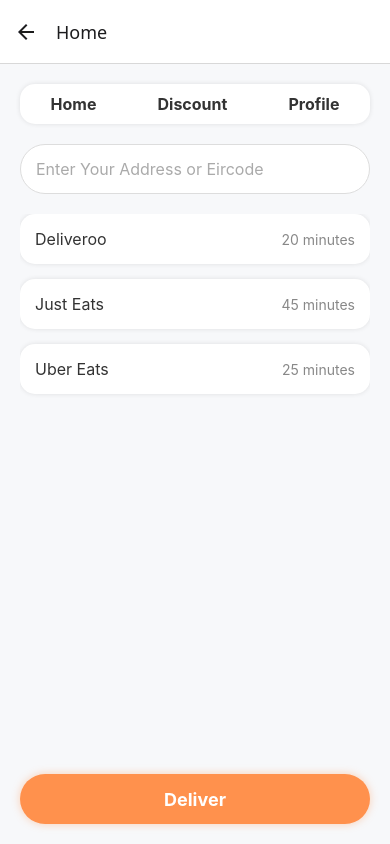
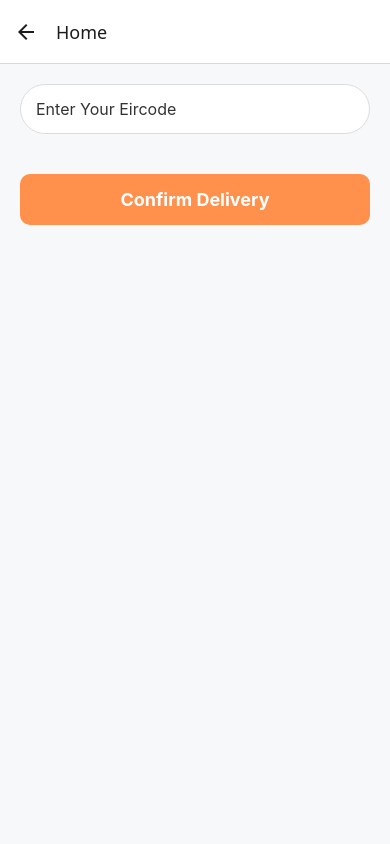
Before and after one commit to TUDublinBlanchBusinessIT/project-Sozifatima-1, a React Native app: screen /Home in a window 390 px wide. Built offline with nearby package versions, Linux system fonts and the light colour scheme.

Commit message:
added eircode

```diff
--- a/DiscountsScreen.js
+++ b/DiscountsScreen.js
@@ -3,33 +3,17 @@
 
 export default function DiscountsScreen({ navigation }) {
   const [selectedDiscount, setSelectedDiscount] = useState('');
-  const [selectedService, setSelectedService] = useState('');
 
-  // Handle Discount Selection
-  const handleSelectDiscount = (discount, service) => {
+  // Handle discount selection
+  const handleSelectDiscount = (discount) => {
     setSelectedDiscount(discount);
-    setSelectedService(service);
-
-    // Show Alert when a discount is applied
-    Alert.alert(
-      'Discount Applied',
-      `${discount} discount has been applied to ${service}!`
-    );
+    Alert.alert("Discount Applied", `${discount}% Discount has been applied.`);
   };
 
-  // Handle Delivery Button Click
-  const handleDelivery = () => {
-    if (selectedService && selectedDiscount) {
-      Alert.alert(
-        'Delivery Selected',
-        `You have selected ${selectedService} with the ${selectedDiscount} discount applied!`
-      );
-    } else {
-      Alert.alert(
-        'No Selection',
-        'Please select a discount and a service before confirming delivery.'
-      );
-    }
+  // Handle delivery confirmation
+  const handleConfirmDelivery = () => {
+    Alert.alert("Delivery Confirmed", "Your order is on its way!");
+    navigation.navigate('Home'); // Navigate back to Home screen
   };
 
   return (
@@ -45,66 +29,40 @@
         </TouchableOpacity>
       </View>
 
-      {/* Scrollable Discount Options */}
-      <ScrollView contentContainerStyle={styles.scrollContainer}>
-        {/* Discount 10% */}
+      <ScrollView>
+        {/* Discount Options */}
         <TouchableOpacity
-          style={[
-            styles.discountItem,
-            selectedDiscount === '10%' && styles.selectedDiscount,
-          ]}
-          onPress={() => handleSelectDiscount('10%', 'Deliveroo')}
+          style={[styles.discountItem, selectedDiscount === '10%' && styles.selectedDiscount]}
+          onPress={() => handleSelectDiscount('10%')}
         >
-          <Text style={styles.discountText}>
-            {selectedDiscount === '10%' ? '✔ ' : ''} 10% Discount on your next order
-          </Text>
-          {selectedDiscount === '10%' && <Text style={styles.details}>Use Now!</Text>}
+          <Text style={styles.discountText}>10% Discount on your next order</Text>
         </TouchableOpacity>
 
-        {/* Discount 30% */}
         <TouchableOpacity
-          style={[
-            styles.discountItem,
-            selectedDiscount === '30%' && styles.selectedDiscount,
-          ]}
-          onPress={() => handleSelectDiscount('30%', 'Just Eats')}
+          style={[styles.discountItem, selectedDiscount === '30%' && styles.selectedDiscount]}
+          onPress={() => handleSelectDiscount('30%')}
         >
-          <Text style={styles.discountText}>
-            {selectedDiscount === '30%' ? '✔ ' : ''} 30% off your next order (Limited Offer)
-          </Text>
-          {selectedDiscount === '30%' && <Text style={styles.details}>Use Now!</Text>}
+          <Text style={styles.discountText}>30% Discount on your next order</Text>
         </TouchableOpacity>
 
-        {/* Discount 60% */}
         <TouchableOpacity
-          style={[
-            styles.discountItem,
-            selectedDiscount === '60%' && styles.selectedDiscount,
-          ]}
-          onPress={() => handleSelectDiscount('60%', 'Uber Eats')}
+          style={[styles.discountItem, selectedDiscount === '60%' && styles.selectedDiscount]}
+          onPress={() => handleSelectDiscount('60%')}
         >
-          <Text style={styles.discountText}>
-            {selectedDiscount === '60%' ? '✔ ' : ''} Get 60% off your next order
-          </Text>
-          {selectedDiscount === '60%' && <Text style={styles.details}>Use Code: 3457</Text>}
+          <Text style={styles.discountText}>60% Discount on your next order</Text>
         </TouchableOpacity>
 
-        {/* Discount Expired */}
         <TouchableOpacity
-          style={[
-            styles.discountItem,
-            selectedDiscount === 'EXPIRED' && styles.selectedDiscount,
-          ]}
-          onPress={() => handleSelectDiscount('EXPIRED', 'Uber Eats')}
+          style={[styles.discountItem, selectedDiscount === 'EXPIRED' && styles.selectedDiscount]}
+          onPress={() => handleSelectDiscount('EXPIRED')}
         >
-          <Text style={styles.discountText}>
-            {selectedDiscount === 'EXPIRED' ? '✔ ' : ''} EXPIRED!
-          </Text>
+          <Text style={styles.discountText}>EXPIRED!!</Text>
         </TouchableOpacity>
+
       </ScrollView>
 
-      {/* Deliver Button */}
-      <TouchableOpacity style={styles.deliverButton} onPress={handleDelivery}>
+      {/* Confirm Delivery Button */}
+      <TouchableOpacity style={styles.deliverButton} onPress={handleConfirmDelivery}>
         <Text style={styles.deliverButtonText}>Confirm Delivery</Text>
       </TouchableOpacity>
     </View>
@@ -134,15 +92,9 @@
     fontWeight: 'bold',
     color: '#333',
   },
-  scrollContainer: {
-    paddingBottom: 20,
-  },
   discountItem: {
-    flexDirection: 'row',
-    justifyContent: 'space-between',
-    alignItems: 'center',
     padding: 15,
-    marginBottom: 25,
+    marginBottom: 15,
     backgroundColor: '#fff',
     borderRadius: 15,
     shadowColor: '#000',
@@ -158,22 +110,12 @@
     fontSize: 16,
     color: '#333',
   },
-  details: {
-    fontSize: 14,
-    color: '#888',
-  },
   deliverButton: {
-    width: '100%',
-    height: 50,
+    padding: 15,
     backgroundColor: '#ff914d',
-    justifyContent: 'center',
+    borderRadius: 10,
     alignItems: 'center',
-    borderRadius: 25,
     marginTop: 20,
-    shadowColor: '#ff914d',
-    shadowOpacity: 0.4,
-    shadowRadius: 8,
-    elevation: 5,
   },
   deliverButtonText: {
     color: '#fff',
--- a/HomeScreen.js
+++ b/HomeScreen.js
@@ -4,85 +4,76 @@
 export default function HomeScreen({ navigation }) {
   const [selectedService, setSelectedService] = useState('');
   const [cheapestOptions, setCheapestOptions] = useState([]);
+  const [searchText, setSearchText] = useState('');
+  const [deliveryOptionsVisible, setDeliveryOptionsVisible] = useState(false);
 
+  // Handle service selection
   const handleSelectService = (service) => {
     setSelectedService(service);
-
-    // Define the options for the cheapest items
+    // Define options for the cheapest delivery prices based on the selected service
     const options = {
       Deliveroo: ['Delivery Fee - €2.50'],
-      'Just Eats': ['Delivery Fee - €4.00 '],
+      'Just Eats': ['Delivery Fee - €4.00'],
       'Uber Eats': ['Delivery Fee - €6.00'],
     };
 
     // Set the cheapest options for the selected service
     setCheapestOptions(options[service] || []);
+    // Navigate to the Discount page when service is selected
+    navigation.navigate('Discounts');
+  };
 
-    // Automatically navigate to the Discounts screen after selection
-    navigation.navigate('Discounts');
+  // Handle Eircode change
+  const handleEircodeChange = (text) => {
+    setSearchText(text);
+    // Show delivery options when Eircode is entered
+    if (text.length > 0) {
+      setDeliveryOptionsVisible(true);
+    } else {
+      setDeliveryOptionsVisible(false);
+    }
   };
 
   return (
     <View style={styles.container}>
-      {/* Navigation Bar */}
-      <View style={styles.navBar}>
-        <Text style={styles.navItem}>Home</Text>
-        <Text style={styles.navItem} onPress={() => navigation.navigate('Discounts')}>Discount</Text>
-        <Text style={styles.navItem}>Profile</Text>
-      </View>
-
       {/* Search Bar */}
       <TextInput
         style={styles.searchBar}
-        placeholder="Enter Your Address or Eircode"
-        placeholderTextColor="#aaa"
+        placeholder="Enter Your Eircode"
+        value={searchText}
+        onChangeText={handleEircodeChange}
       />
 
-      {/* Delivery Services */}
-      <ScrollView>
+      {/* Delivery Options */}
+      {deliveryOptionsVisible && (
+        <ScrollView style={styles.deliveryOptions}>
           <TouchableOpacity
-          style={[
-            styles.serviceItem,
-            selectedService === 'Deliveroo' && styles.selectedService,
-          ]}
+            style={styles.deliveryItem}
             onPress={() => handleSelectService('Deliveroo')}
           >
-          <Text style={styles.serviceText}>
-            {selectedService === 'Deliveroo' ? '✔ ' : ''}Deliveroo
-          </Text>
-          <Text style={styles.serviceTime}>20 minutes</Text>
+            <Text style={styles.deliveryText}>Deliveroo - 20 minutes - €2.50</Text>
           </TouchableOpacity>
-
           <TouchableOpacity
-          style={[
-            styles.serviceItem,
-            selectedService === 'Just Eats' && styles.selectedService,
-          ]}
+            style={styles.deliveryItem}
+            onPress={() => handleSelectService('Uber Eats')}
+          >
+            <Text style={styles.deliveryText}>Uber Eats - 25 minutes - €4.00</Text>
+          </TouchableOpacity>
+          <TouchableOpacity
+            style={styles.deliveryItem}
             onPress={() => handleSelectService('Just Eats')}
           >
-          <Text style={styles.serviceText}>
-            {selectedService === 'Just Eats' ? '✔ ' : ''}Just Eats
-          </Text>
-          <Text style={styles.serviceTime}>45 minutes</Text>
-        </TouchableOpacity>
-
-        <TouchableOpacity
-          style={[
-            styles.serviceItem,
-            selectedService === 'Uber Eats' && styles.selectedService,
-          ]}
-          onPress={() => handleSelectService('Uber Eats')}
-        >
-          <Text style={styles.serviceText}>
-            {selectedService === 'Uber Eats' ? '✔ ' : ''}Uber Eats
-          </Text>
-          <Text style={styles.serviceTime}>25 minutes</Text>
+            <Text style={styles.deliveryText}>Just Eats - 45 minutes - €6.00</Text>
           </TouchableOpacity>
         </ScrollView>
+      )}
 
-      {/* Deliver Button */}
-      <TouchableOpacity style={styles.deliverButton} onPress={() => alert('Please select a service first!')}>
-        <Text style={styles.deliverButtonText}>Deliver</Text>
+      {/* Confirm Delivery Button */}
+      <TouchableOpacity
+        style={styles.deliverButton}
+        onPress={() => navigation.navigate('Discounts')} // Navigate to Discounts screen
+      >
+        <Text style={styles.deliverButtonText}>Confirm Delivery</Text>
       </TouchableOpacity>
     </View>
   );
@@ -93,23 +84,6 @@
     flex: 1,
     padding: 20,
     backgroundColor: '#f7f8fa',
-  },
-  navBar: {
-    flexDirection: 'row',
-    justifyContent: 'space-around',
-    marginBottom: 20,
-    paddingVertical: 10,
-    backgroundColor: '#fff',
-    borderRadius: 15,
-    shadowColor: '#000',
-    shadowOpacity: 0.1,
-    shadowRadius: 5,
-    elevation: 3,
-  },
-  navItem: {
-    fontSize: 16,
-    fontWeight: 'bold',
-    color: '#333',
   },
   searchBar: {
     width: '100%',
@@ -123,43 +97,28 @@
     fontSize: 16,
     color: '#333',
   },
-  serviceItem: {
-    flexDirection: 'row',
-    justifyContent: 'space-between',
-    alignItems: 'center',
+  deliveryOptions: {
+    marginBottom: 20,
+  },
+  deliveryItem: {
     padding: 15,
-    marginBottom: 15,
+    marginBottom: 10,
     backgroundColor: '#fff',
-    borderRadius: 15,
-    shadowColor: '#000',
+    borderRadius: 10,
     shadowOpacity: 0.1,
     shadowRadius: 5,
     elevation: 3,
   },
-  selectedService: {
-    borderColor: '#ff914d',
-    borderWidth: 2,
-  },
-  serviceText: {
+  deliveryText: {
     fontSize: 16,
     color: '#333',
   },
-  serviceTime: {
-    fontSize: 14,
-    color: '#888',
-  },
   deliverButton: {
-    width: '100%',
-    height: 50,
+    padding: 15,
     backgroundColor: '#ff914d',
-    justifyContent: 'center',
+    borderRadius: 10,
     alignItems: 'center',
-    borderRadius: 25,
     marginTop: 20,
-    shadowColor: '#ff914d',
-    shadowOpacity: 0.4,
-    shadowRadius: 8,
-    elevation: 5,
   },
   deliverButtonText: {
     color: '#fff',
```
Lines whose indentation alone changed are shown as unchanged.
